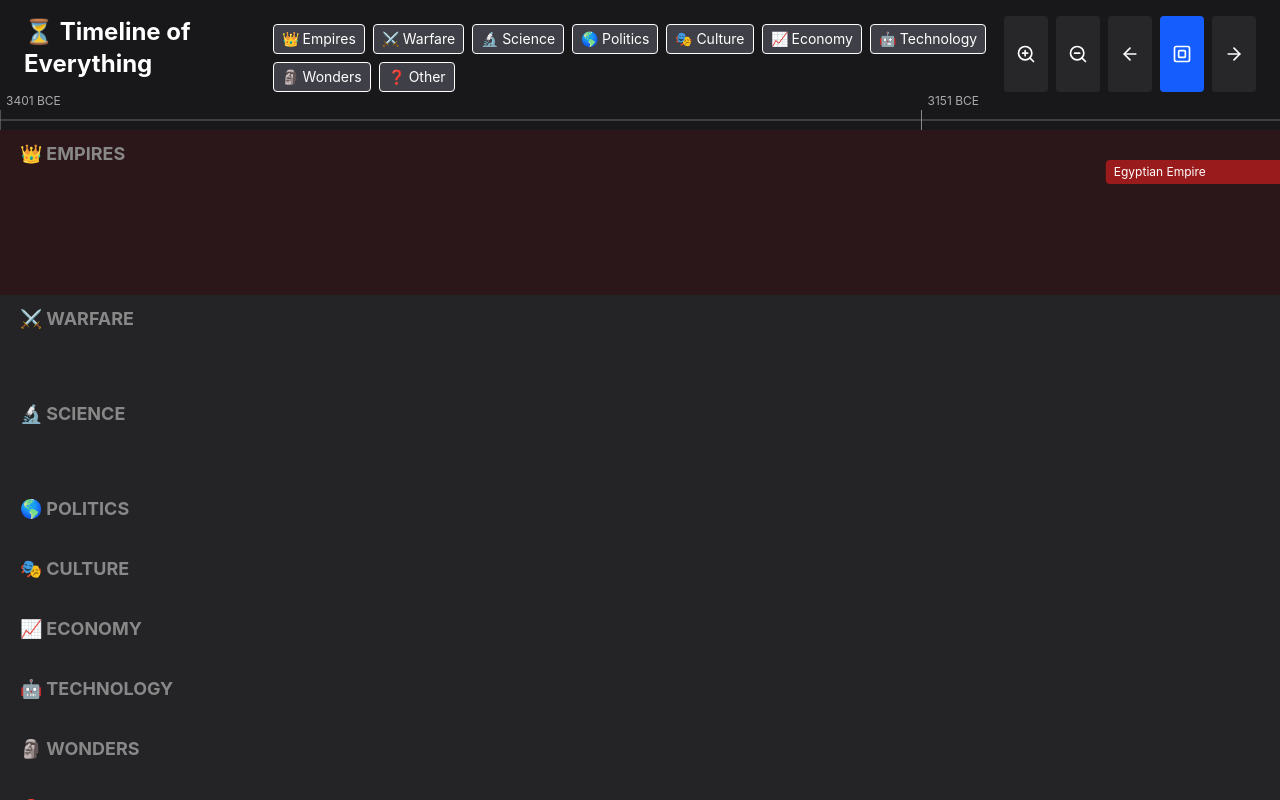
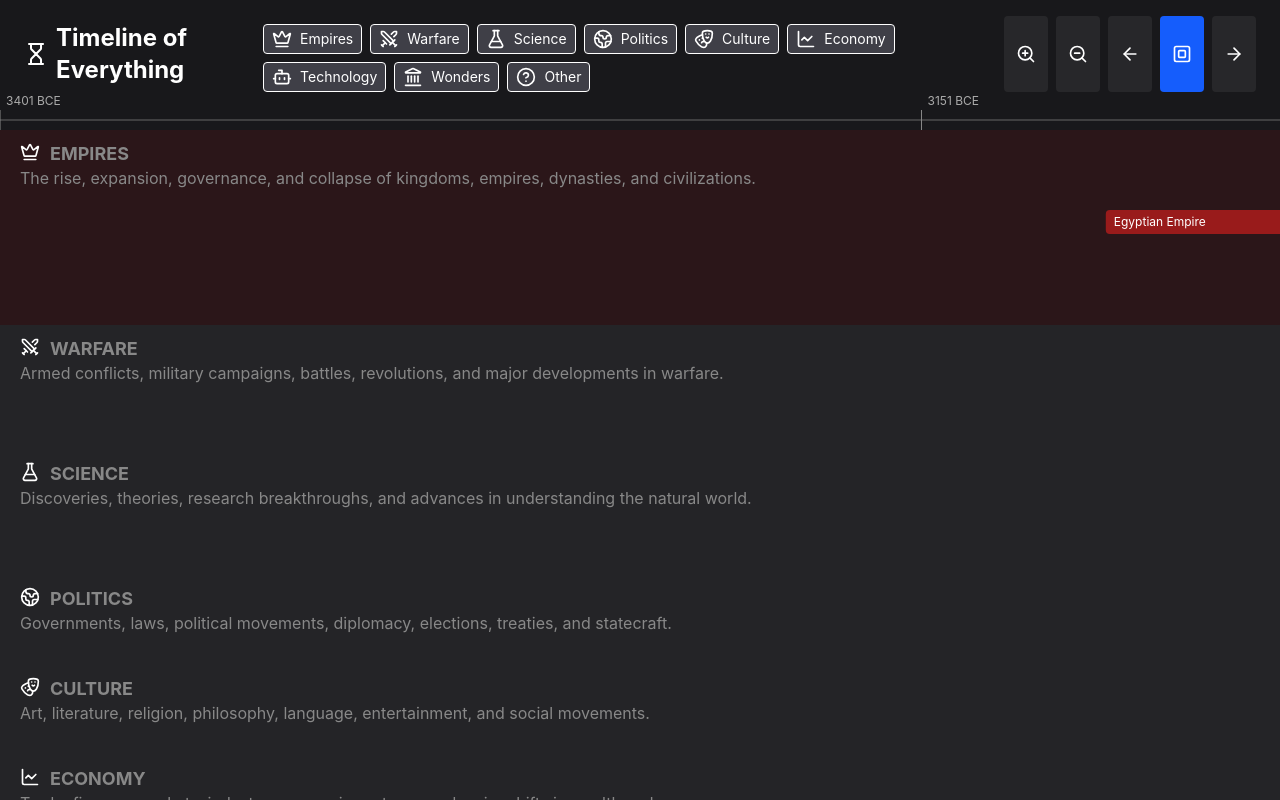
Before and after one commit to ionz149/timeline-of-everything, a React (Vite) app: page / in a window 1280 px wide. Built offline with nearby package versions, Linux system fonts and the light colour scheme.

Commit message:
adding filters, replacing emoji with icons, remove select highlighting

```diff
--- a/src/components/Timeline.tsx
+++ b/src/components/Timeline.tsx
@@ -6,7 +6,7 @@ import { laneMap } from "../utils/laneLookup";
 import { lanes, laneHeight } from "../config/lanes";
 import { packLaneEvents } from "../utils/packLaneEvents";
 import { laneBackground } from "../utils/laneStyle";
-import { ZoomIn, ZoomOut, ArrowLeft, ArrowRight, SquareSquare } from 'lucide-react';
+import { ZoomIn, ZoomOut, ArrowLeft, ArrowRight, SquareSquare, Hourglass } from 'lucide-react';
 
 const VIEWPORT_WIDTH = 1400;
 
@@ -31,8 +31,9 @@ export default function Timeline() {
   // =========================
   // LAYOUT CONFIG
   // =========================
+  const HEADER_HEIGHT = 50;
   const ROW_HEIGHT = 35;
-  const BASE_PADDING = 60;
+  const BASE_PADDING = 40;
 
   // number of rows per lane (from packing)
   const laneRowCounts: Record<string, number> = {};
@@ -50,9 +51,15 @@ export default function Timeline() {
   visibleLaneDefinitions.forEach(lane => {
     const rows = laneRowCounts[lane.id] ?? 0;
 
+    // const height = Math.max(
+    //   laneHeight,
+    //   rows * ROW_HEIGHT + BASE_PADDING
+    // );
     const height = Math.max(
       laneHeight,
-      rows * ROW_HEIGHT + BASE_PADDING
+      HEADER_HEIGHT +
+      rows * ROW_HEIGHT +
+      BASE_PADDING
     );
 
     laneStartY[lane.id] = currentY;
@@ -173,15 +180,15 @@ export default function Timeline() {
   // RENDER
   // =========================
   return (
-    <div className="fixed inset-0 bg-zinc-950 overflow-hidden">
+    <div className="fixed inset-0 bg-zinc-950 overflow-hidden select-none">
 
       {/* controls */}
       <div className="absolute top-4 left-0 z-10 flex justify-between gap-2 w-full px-6">
-        <h1 className="text-white text-2xl font-bold">⏳ Timeline of Everything</h1>
+        <h1 className="text-white text-2xl font-bold flex flex-row gap-2 items-center"><Hourglass size={32} color="white" strokeWidth={2} /> Timeline of Everything</h1>
         <div className="flex flex-wrap gap-2 mt-2">
           {lanes.map(lane => {
             const active = visibleLanes.includes(lane.id);
-
+            const Icon = lane.icon;
             return (
               <button
                 key={lane.id}
@@ -192,13 +199,15 @@ export default function Timeline() {
                       : [...prev, lane.id]
                   );
                 }}
-                className={`px-2 py-1 rounded text-sm border ${
+                className={`flex flex-row items-center gap-2 px-2 py-1 rounded text-sm border ${
                   active
                     ? "bg-zinc-700 text-white"
                     : "bg-zinc-900 text-zinc-500"
                 }`}
               >
-                {lane.icon} {lane.label}
+                {/* {lane.icon} */}
+                <Icon size={20} color={active ? "white" : "#71717A"} strokeWidth={2} />
+                {lane.label}
               </button>
             );
           })}
@@ -222,7 +231,7 @@ export default function Timeline() {
         onMouseLeave={handleMouseUp}
         width={VIEWPORT_WIDTH}
         height="100%"
-        className={`w-full h-full bg-zinc-900 ${isDragging ? "cursor-grabbing" : "cursor-grab"}`}
+        className={`w-full h-full bg-zinc-900 select-none ${isDragging ? "cursor-grabbing" : "cursor-grab"}`}
       >
         <g transform={`translate(${panX},0)`}>
 
@@ -258,7 +267,9 @@ export default function Timeline() {
           })}
 
           {/* LANES */}
-          {visibleLaneDefinitions.map(lane => (
+          {visibleLaneDefinitions.map(lane => {
+            const Icon = lane.icon;
+            return (
             <g key={lane.id}>
               <rect
                 x={axisStart}
@@ -269,17 +280,36 @@ export default function Timeline() {
                 // stroke={lane.color ?? "#333"}
                 // strokeOpacity={0.5}
               />
+
+              <foreignObject
+                x={axisStart + 20}
+                y={getLaneY(lane.id) - 18}
+                width={20}
+                height={20}
+              >
+                <Icon size={20} color="white" strokeWidth={2} />
+              </foreignObject>
               <text
-                x={axisStart + 20}
+                x={axisStart + 50}
                 y={getLaneY(lane.id)}
                 fill="#888"
                 fontSize={18}
                 fontWeight="bold"
               >
-                {lane.icon} {lane.label.toUpperCase()}
+                {/* {lane.icon}  */}
+                {lane.label.toUpperCase()}
+              </text>
+              <text
+                x={axisStart + 20}
+                y={getLaneY(lane.id) + 24}
+                fill="#888"
+                fontSize={16}
+              >
+                {lane.description}
               </text>
             </g>
-          ))}
+            )
+          })}
 
           {/* EVENTS */}
           {visibleLaneDefinitions.map(lane => {
@@ -289,11 +319,11 @@ export default function Timeline() {
               row.map(event => {
                 const x = worldToScreen(event.startYear);
                 const x2 = worldToScreen(event.endYear);
-
                 const width = x2 - x;
-
                 const y =
-                  getLaneY(lane.id) + rowIndex * ROW_HEIGHT;
+                  getLaneY(lane.id) +
+                  HEADER_HEIGHT +
+                  rowIndex * ROW_HEIGHT;
 
                 return (
                   <g key={event.id} transform={`translate(${x}, ${y})`}>
--- a/src/config/lanes.ts
+++ b/src/config/lanes.ts
@@ -1,9 +1,11 @@
+import {Crown, Swords, FlaskConical, Earth, Drama, ChartLine, Bot, Landmark, CircleQuestionMark} from "lucide-react";
+
 export const lanes = [
     {
         id: "empires",
         label: "Empires",
         color: "#ff0000",
-        icon: "👑",
+        icon: Crown,
         description: "The rise, expansion, governance, and collapse of kingdoms, empires, dynasties, and civilizations.",
         enabled: true
     },
@@ -11,7 +13,7 @@ export const lanes = [
         id: "warfare",
         label: "Warfare",
         color: "",
-        icon: "⚔️",
+        icon: Swords,
         description: "Armed conflicts, military campaigns, battles, revolutions, and major developments in warfare.",
         enabled: true
     },
@@ -19,7 +21,7 @@ export const lanes = [
         id: "science",
         label: "Science",
         color: "",
-        icon: "🔬",
+        icon: FlaskConical,
         description: "Discoveries, theories, research breakthroughs, and advances in understanding the natural world.",
         enabled: true
     },
@@ -27,7 +29,7 @@ export const lanes = [
         id: "politics",
         label: "Politics",
         color: "",
-        icon: "🌎",
+        icon: Earth,
         description: "Governments, laws, political movements, diplomacy, elections, treaties, and statecraft.",
         enabled: true
     },
@@ -35,7 +37,7 @@ export const lanes = [
         id: "culture",
         label: "Culture",
         color: "",
-        icon: "🎭",
+        icon: Drama,
         description: "Art, literature, religion, philosophy, language, entertainment, and social movements.",
         enabled: true
     },
@@ -43,7 +45,7 @@ export const lanes = [
         id: "economy",
         label: "Economy",
         color: "",
-        icon: "📈",
+        icon: ChartLine,
         description: "Trade, finance, markets, industry, economic systems, and major shifts in wealth and commerce.",
         enabled: true
     },
@@ -51,7 +53,7 @@ export const lanes = [
         id: "technology",
         label: "Technology",
         color: "",
-        icon: "🤖",
+        icon: Bot,
         description: "Inventions, engineering achievements, tools, machines, computing, and technological innovation.",
         enabled: true
     },
@@ -59,7 +61,7 @@ export const lanes = [
         id: "wonders",
         label: "Wonders",
         color: "",
-        icon: "🗿",
+        icon: Landmark,
         description: "Extraordinary monuments, architectural achievements, natural wonders, and iconic landmarks.",
         enabled: true
     },
@@ -67,12 +69,10 @@ export const lanes = [
         id: "other",
         label: "Other",
         color: "",
-        icon: "❓",
+        icon: CircleQuestionMark,
         description: "Significant events that do not clearly fit within another category.",
         enabled: true
     },
-    // "wonders",
-    // "other"
 ] as const;
 
 export const laneHeight = 60;
```
